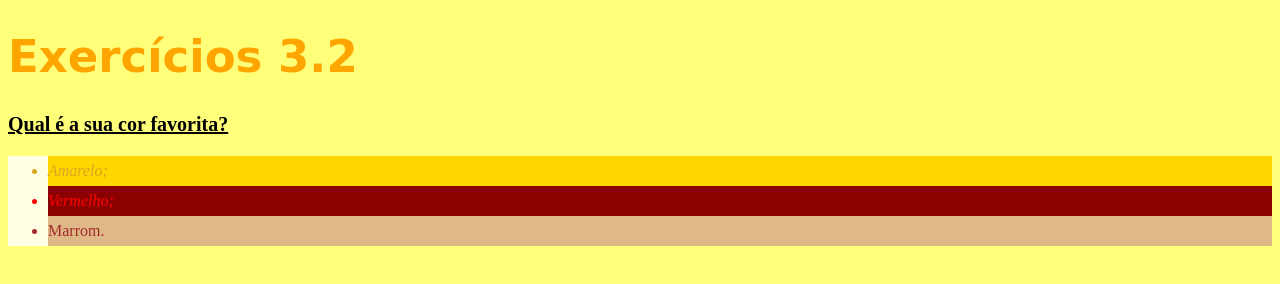
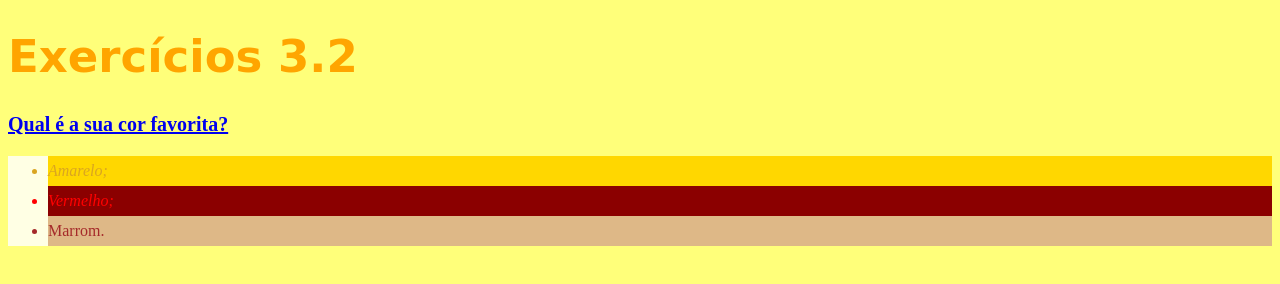
Before and after one commit to IsaqueAlmeida/trybe-exercicios, a plain HTML site: page fundamentos/bloco-3-introducao-a-html-e-css/dia-2-html-css-primeiros-passos-em-css/index.html in a window 1280 px wide. Drawn offline with Linux system fonts and the light colour scheme.

Commit message:
Adiciona mais estilo ao CSS e ao HTML

```diff
--- a/fundamentos/bloco-3-introducao-a-html-e-css/dia-2-html-css-primeiros-passos-em-css/index.html
+++ b/fundamentos/bloco-3-introducao-a-html-e-css/dia-2-html-css-primeiros-passos-em-css/index.html
@@ -8,7 +8,7 @@
     <body>
         <h1>Exercícios 3.2</h1>
 
-        <p class="cor_fundol">Qual é a sua cor favorita?</p>
+        <p class="cor_fundol"><a href="#">Qual é a sua cor favorita?</a></p>
 
         <ul class="cor_fundo">
             <li class="amarelo">Amarelo;</li>
--- a/fundamentos/bloco-3-introducao-a-html-e-css/dia-2-html-css-primeiros-passos-em-css/style.css
+++ b/fundamentos/bloco-3-introducao-a-html-e-css/dia-2-html-css-primeiros-passos-em-css/style.css
@@ -27,6 +27,7 @@ p{
     font-size: 20px;
     font-weight: bold;
     text-decoration: underline;
+    color: rgba(1000, 200, 100, .8)
 }
 
 ul{
```
